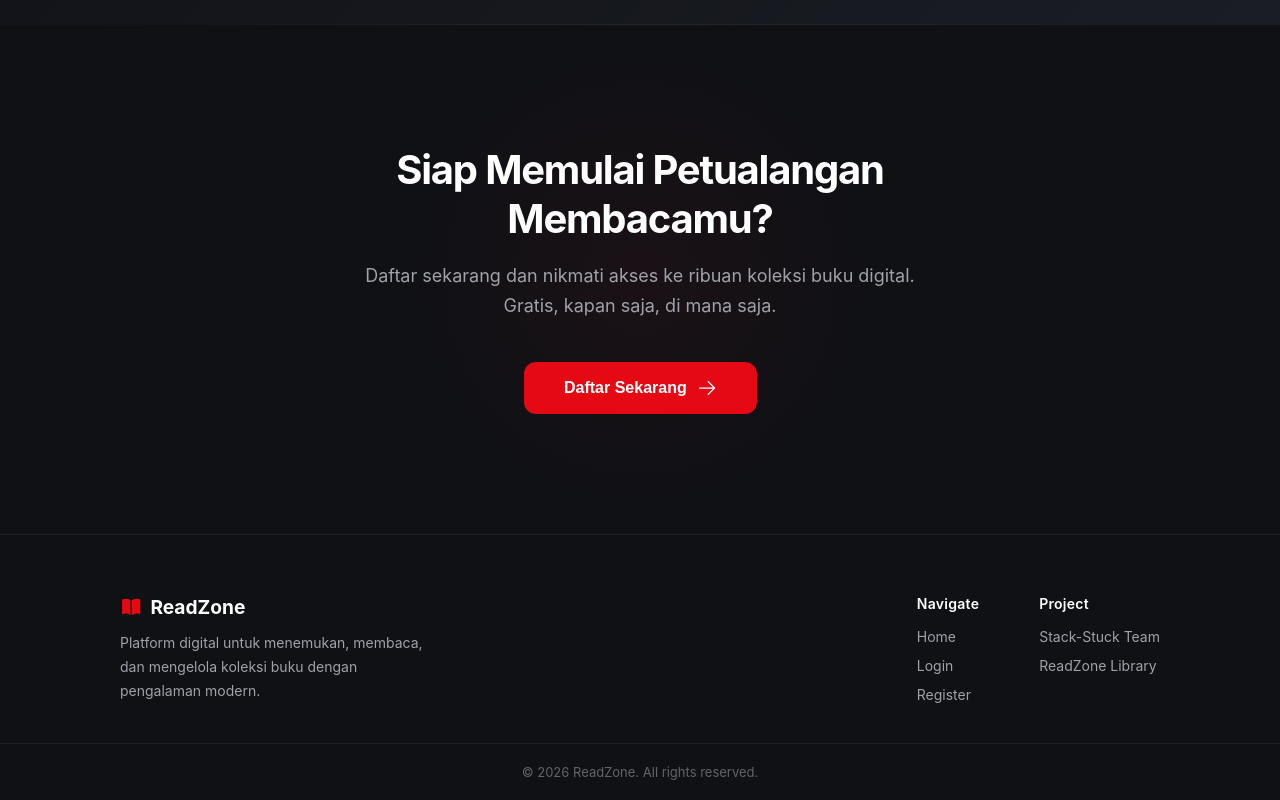
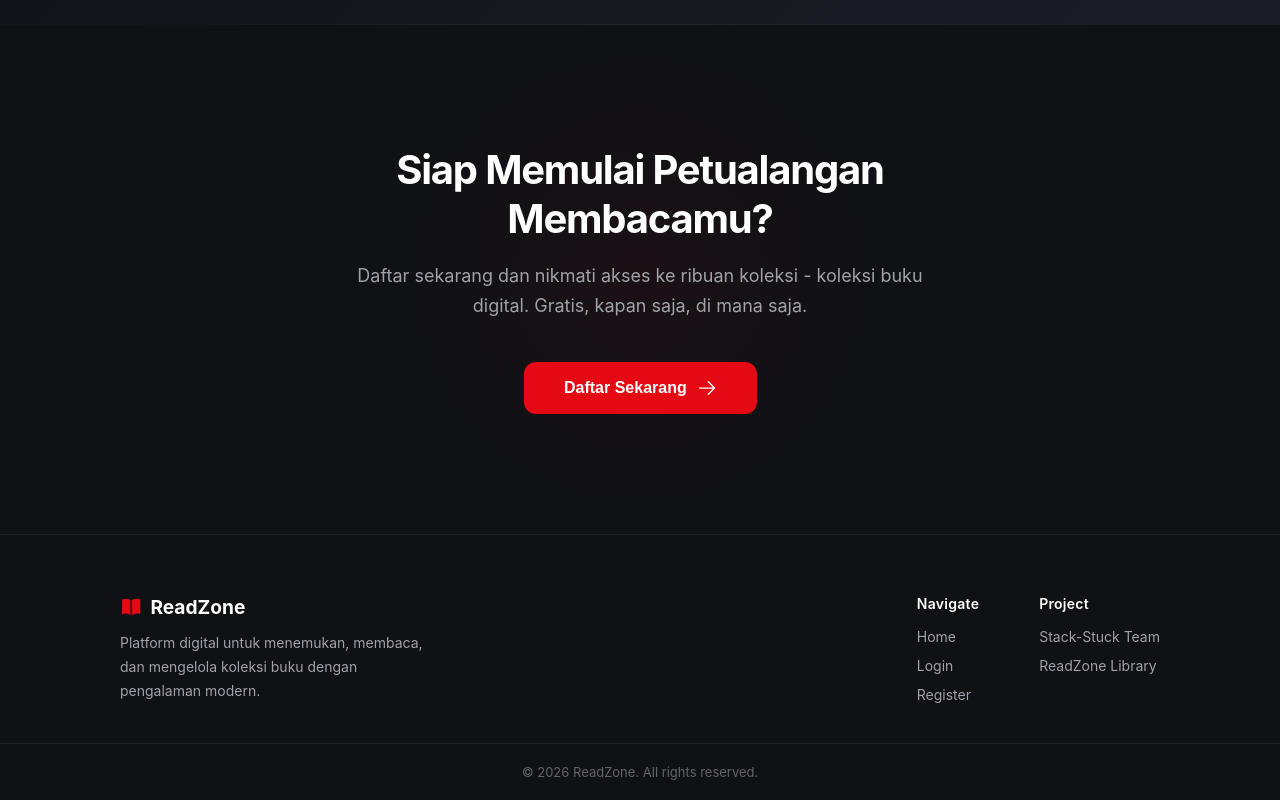
Before and after one commit to khrlanaam/Stack-Stuck, a React (Vite) app in the folder Frontend/: page / in a window 1280 px wide. Shown: the part 3866-4666 px from the top of the page. Built offline with nearby package versions, Linux system fonts and the light colour scheme.

Commit message:
validasi email terbaru

```diff
--- a/Frontend/src/pages/Landing.jsx
+++ b/Frontend/src/pages/Landing.jsx
@@ -21,7 +21,7 @@ function Landing() {
         <div className={styles.ctaContainer}>
           <h2>Siap Memulai Petualangan Membacamu?</h2>
           <p>
-            Daftar sekarang dan nikmati akses ke ribuan koleksi buku
+            Daftar sekarang dan nikmati akses ke ribuan koleksi - koleksi buku
             digital. Gratis, kapan saja, di mana saja.
           </p>
           <button
```
Also changed, not shown: 2 other files (tests, documents, lock files or other folders).
